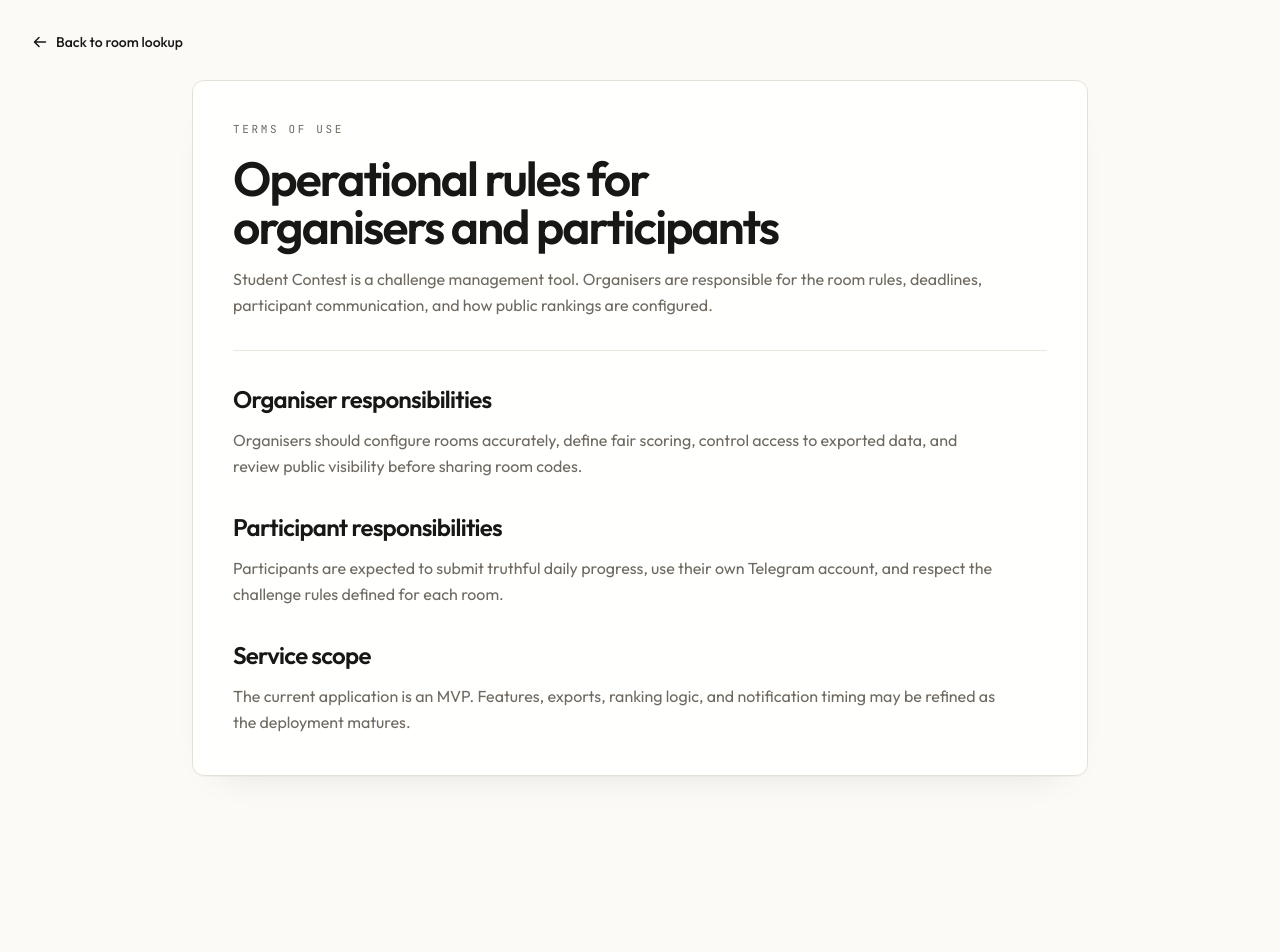
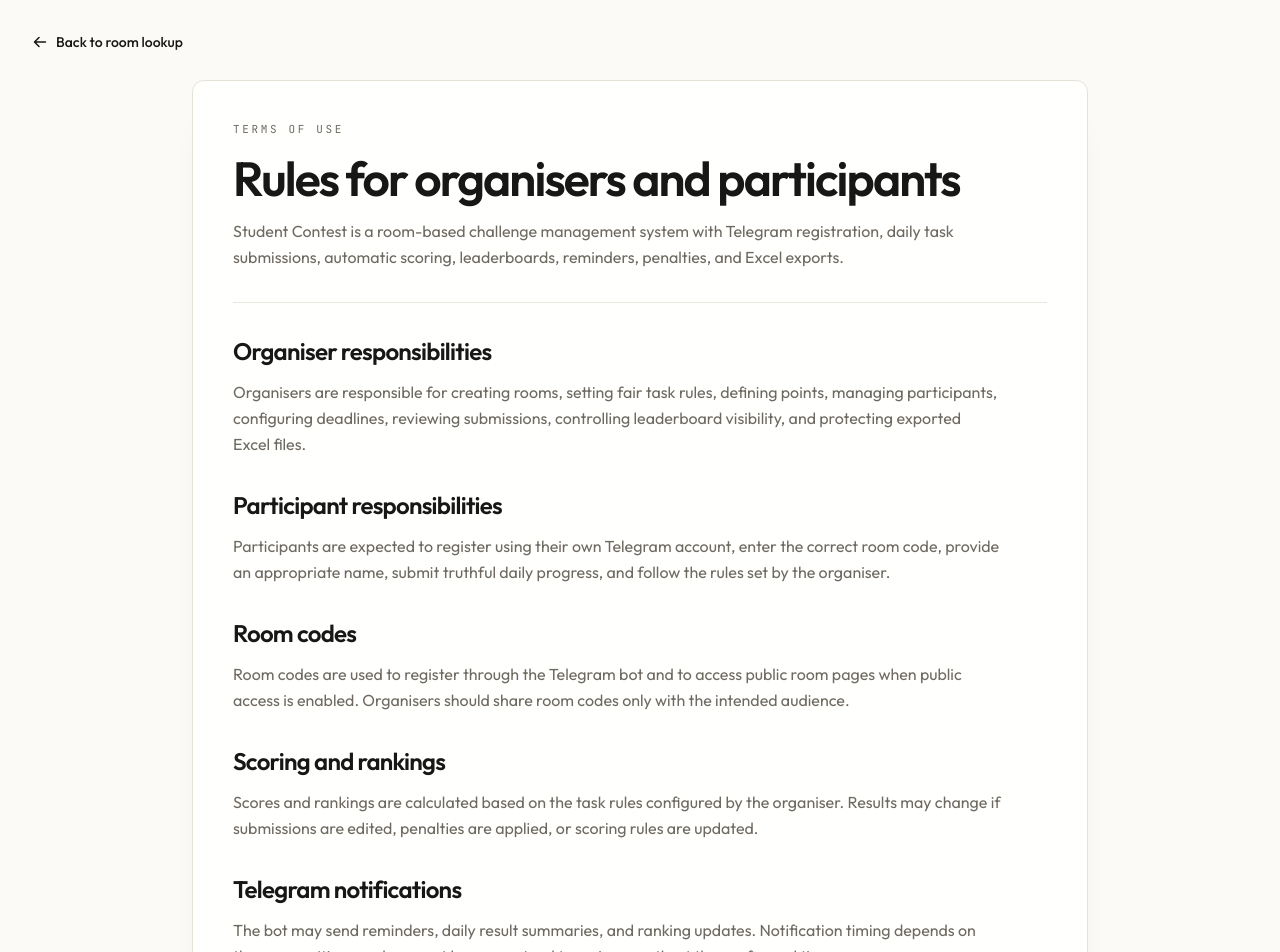
Before and after one commit to nurzhqn0/contest-app, a React (Vite) app in the folder frontend/: page /terms in a window 1280 px wide. Shown: the top 952 px of the page. Before the commit the page ends 808 px from the top, so only its background shows below. Built offline with nearby package versions, Linux system fonts and the light colour scheme; no server answers.

Commit message:
fix:  login page ui and legal content

```diff
--- a/frontend/src/pages/LegalPage.tsx
+++ b/frontend/src/pages/LegalPage.tsx
@@ -6,48 +6,75 @@ const legalContent = {
     eyebrow: "Privacy policy",
     title: "How Student Contest handles participant data",
     intro:
-      "Student Contest stores organiser accounts, room settings, participant registrations, task submissions, leaderboard data, and Telegram delivery logs that are required to operate the challenge.",
+      "Student Contest stores only the data needed to run challenge rooms, register participants through Telegram, calculate scores, show leaderboards, send reminders, and generate Excel exports for organisers.",
     sections: [
       {
-        title: "What is stored",
-        body:
-          "Organisers can store room names, descriptions, deadlines, task rules, participant names or aliases, Telegram identifiers, scores, exports, and penalty history."
+        title: "What data is collected",
+        body: "The platform may store organiser account details, room names, room codes, room settings, task rules, participant names or aliases, Telegram identifiers, Telegram usernames, daily task submissions, points, leaderboard positions, penalties, notification logs, and Excel export records.",
       },
       {
-        title: "Why it is stored",
-        body:
-          "The platform needs this data to register participants, calculate points, publish rankings according to room visibility settings, send Telegram reminders, and generate Excel exports."
+        title: "Telegram registration",
+        body: "Participants register through the Telegram bot by entering a room code and their name. Their Telegram account is linked to the selected room so they can submit daily progress, receive reminders, and view their current result.",
+      },
+      {
+        title: "Why the data is used",
+        body: "This data is used to manage rooms, register participants, calculate daily and total points, update leaderboards, apply visibility settings, send Telegram notifications, track penalties, and prepare Excel reports for organisers.",
+      },
+      {
+        title: "Leaderboard visibility",
+        body: "Organisers control how participant names and scores are displayed. Depending on room settings, the leaderboard may show real names, aliases, anonymous labels, full scores, only ranks, or hidden scores.",
+      },
+      {
+        title: "Excel exports",
+        body: "Organisers may export room data, participants, tasks, daily results, leaderboard standings, and penalties into Excel files. Organisers are responsible for storing and sharing exported files safely.",
+      },
+      {
+        title: "Data control",
+        body: "Organisers can edit rooms, participants, tasks, submissions, penalties, and visibility settings. Before public production use, the organiser should define clear rules for data retention, deletion requests, and support contact details.",
       },
       {
         title: "Operational note",
-        body:
-          "This demo deployment is intended for local or controlled team use. Before public production use, the organiser should publish a project-specific policy covering retention, deletion, and contact details."
-      }
-    ]
+        body: "This application is intended as an MVP for local, private, or controlled team use. It should not be treated as a complete legal privacy policy for public production deployment without additional legal review.",
+      },
+    ],
   },
+
   terms: {
     eyebrow: "Terms of use",
-    title: "Operational rules for organisers and participants",
+    title: "Rules for organisers and participants",
     intro:
-      "Student Contest is a challenge management tool. Organisers are responsible for the room rules, deadlines, participant communication, and how public rankings are configured.",
+      "Student Contest is a room-based challenge management system with Telegram registration, daily task submissions, automatic scoring, leaderboards, reminders, penalties, and Excel exports.",
     sections: [
       {
         title: "Organiser responsibilities",
-        body:
-          "Organisers should configure rooms accurately, define fair scoring, control access to exported data, and review public visibility before sharing room codes."
+        body: "Organisers are responsible for creating rooms, setting fair task rules, defining points, managing participants, configuring deadlines, reviewing submissions, controlling leaderboard visibility, and protecting exported Excel files.",
       },
       {
         title: "Participant responsibilities",
-        body:
-          "Participants are expected to submit truthful daily progress, use their own Telegram account, and respect the challenge rules defined for each room."
+        body: "Participants are expected to register using their own Telegram account, enter the correct room code, provide an appropriate name, submit truthful daily progress, and follow the rules set by the organiser.",
+      },
+      {
+        title: "Room codes",
+        body: "Room codes are used to register through the Telegram bot and to access public room pages when public access is enabled. Organisers should share room codes only with the intended audience.",
+      },
+      {
+        title: "Scoring and rankings",
+        body: "Scores and rankings are calculated based on the task rules configured by the organiser. Results may change if submissions are edited, penalties are applied, or scoring rules are updated.",
+      },
+      {
+        title: "Telegram notifications",
+        body: "The bot may send reminders, daily result summaries, and ranking updates. Notification timing depends on the room settings and may not be guaranteed to arrive exactly at the configured time.",
+      },
+      {
+        title: "Exports and reports",
+        body: "Excel exports are provided for organiser convenience. Organisers are responsible for checking exported data and controlling who can access the exported files.",
       },
       {
         title: "Service scope",
-        body:
-          "The current application is an MVP. Features, exports, ranking logic, and notification timing may be refined as the deployment matures."
-      }
-    ]
-  }
+        body: "The current application is an MVP. Features such as scoring logic, exports, WebSocket updates, Telegram reminders, visibility settings, and dashboard analytics may be changed or improved over time.",
+      },
+    ],
+  },
 } as const;
 
 type Props = {
@@ -72,16 +99,26 @@ export function LegalPage({ variant }: Props) {
           <h1 className="headline-balance max-w-3xl text-4xl font-semibold tracking-[-0.04em] text-ink md:text-5xl">
             {content.title}
           </h1>
-          <p className="copy-pretty max-w-3xl text-base leading-relaxed text-muted">{content.intro}</p>
+          <p className="copy-pretty max-w-3xl text-base leading-relaxed text-muted">
+            {content.intro}
+          </p>
         </header>
 
         <div className="soft-divider" />
 
         <div className="space-y-8">
           {content.sections.map((section, index) => (
-            <section key={section.title} className="reveal space-y-3" style={{ ["--index" as string]: index }}>
-              <h2 className="text-2xl font-semibold tracking-[-0.03em] text-ink">{section.title}</h2>
-              <p className="copy-pretty max-w-3xl text-base leading-relaxed text-muted">{section.body}</p>
+            <section
+              key={section.title}
+              className="reveal space-y-3"
+              style={{ ["--index" as string]: index }}
+            >
+              <h2 className="text-2xl font-semibold tracking-[-0.03em] text-ink">
+                {section.title}
+              </h2>
+              <p className="copy-pretty max-w-3xl text-base leading-relaxed text-muted">
+                {section.body}
+              </p>
             </section>
           ))}
         </div>
--- a/frontend/src/pages/LoginPage.tsx
+++ b/frontend/src/pages/LoginPage.tsx
@@ -121,7 +121,7 @@ export function LoginPage() {
             </article>
 
             <article className="surface-muted flex min-h-[220px] flex-col justify-between p-5">
-              <div className="space-y-3">
+              <div className="space-y-3 mb-3">
                 <div className="eyebrow">Snapshot</div>
                 <h2 className="text-2xl font-semibold tracking-[-0.03em] text-ink">
                   Built for operational clarity.
@@ -145,7 +145,7 @@ export function LoginPage() {
             </article>
           </div>
         </div>
-
+        {/*
         <div className="mt-8 grid gap-3 md:grid-cols-3">
           {capabilities.map((item, index) => (
             <article
@@ -167,7 +167,7 @@ export function LoginPage() {
               </div>
             </article>
           ))}
-        </div>
+        </div> */}
       </section>
 
       <section
@@ -227,14 +227,6 @@ export function LoginPage() {
         </form>
 
         <div className="mt-8 space-y-4">
-          <div className="surface-muted p-4">
-            <div className="eyebrow">Local default</div>
-            <p className="mt-2 text-sm leading-relaxed text-muted">
-              Username <span className="mono-data text-ink">admin</span> and
-              password <span className="mono-data text-ink">admin123</span>.
-            </p>
-          </div>
-
           <div className="flex flex-wrap items-center gap-4 text-sm text-muted">
             <Link to="/" className="button-tertiary">
               Open public room lookup
```
